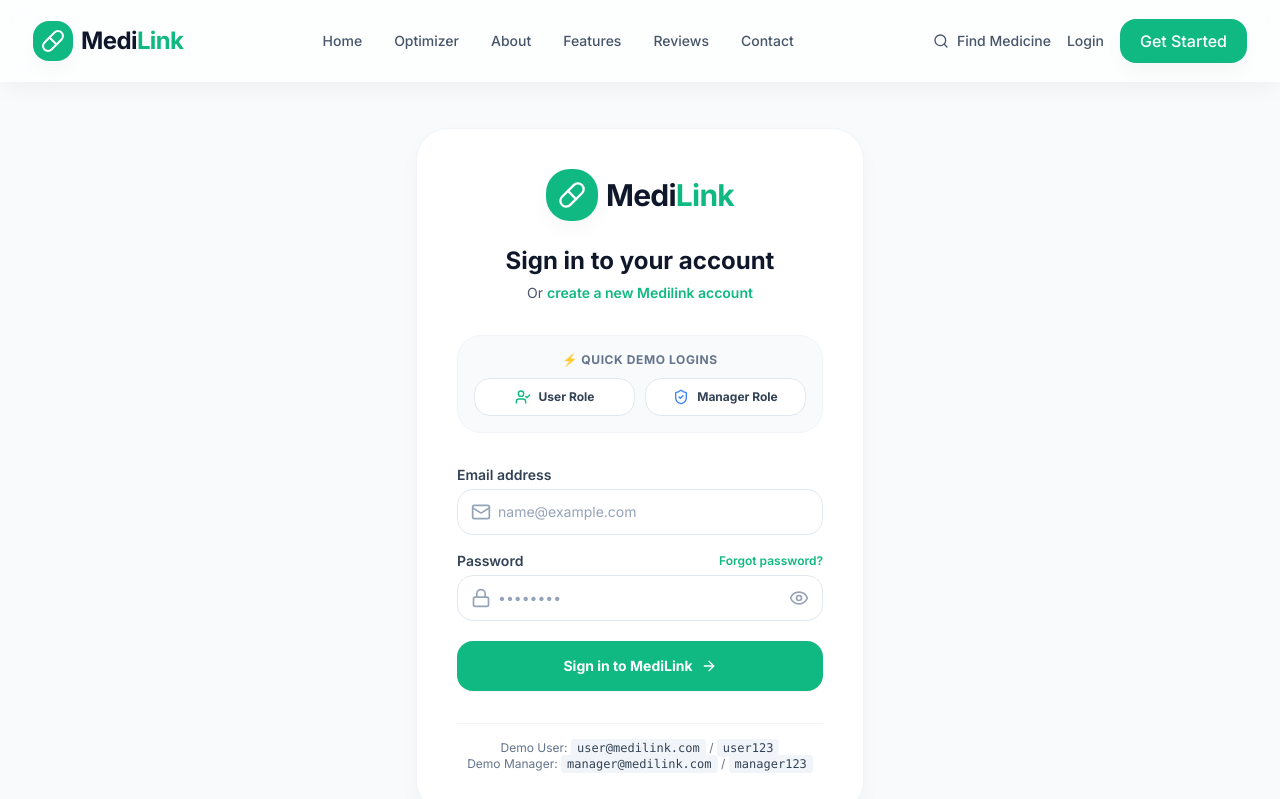
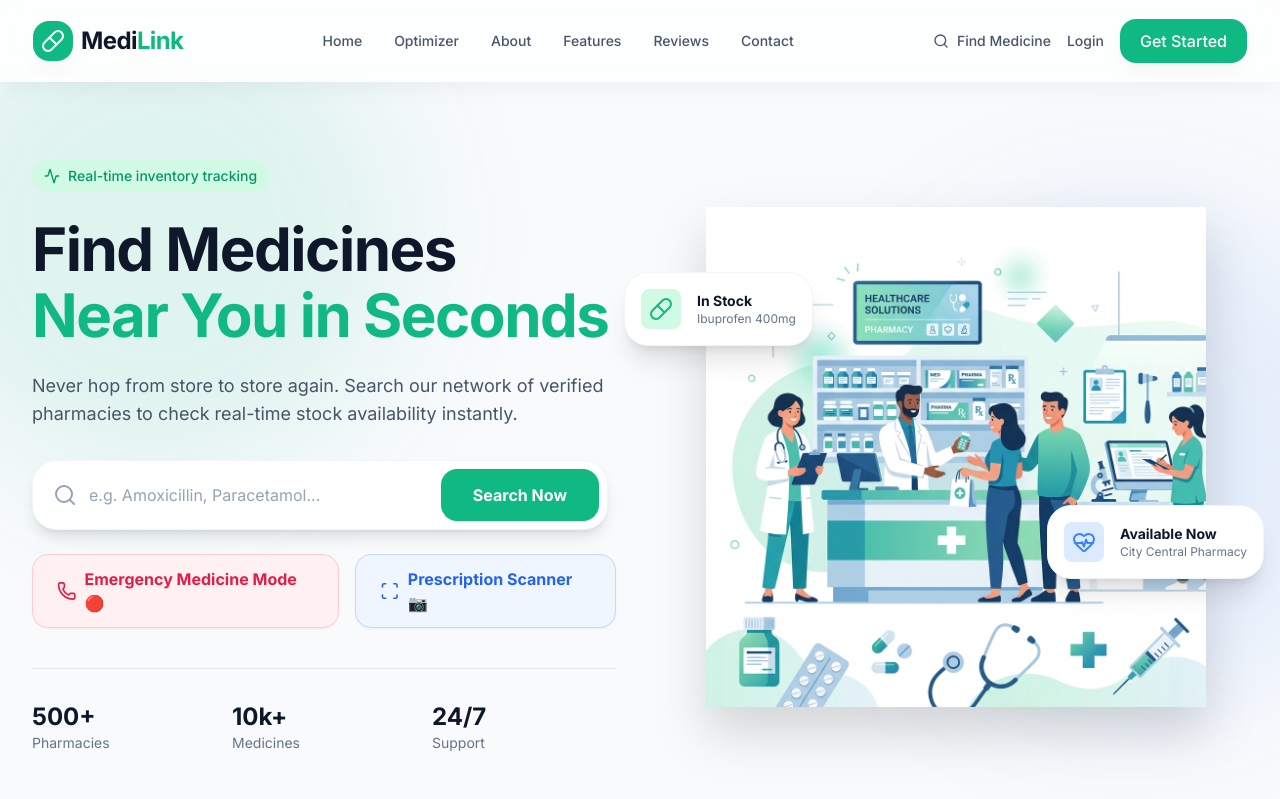
Before and after one commit to Mousumiparida123456/MEDILINK, a React (Vite) app: page / in a window 1280 px wide. Before the commit this address led to /login. Shown: the top 799 px of the page. Built offline with nearby package versions, Linux system fonts and the light colour scheme.

Commit message:
fix: restore Home page as default index route

```diff
--- a/src/App.tsx
+++ b/src/App.tsx
@@ -23,18 +23,7 @@ import { AuthProvider } from './context/AuthContext';
 import { ProtectedRoute } from './components/auth/ProtectedRoute';
 import { Toaster } from 'react-hot-toast';
 
-import { useAuth } from './context/AuthContext';
 
-function RootRedirect() {
-  const { isAuthenticated, user } = useAuth();
-  if (!isAuthenticated || !user) {
-    return <Navigate to="/login" replace />;
-  }
-  if (user.role === 'manager' || user.role === 'admin' || user.role === 'pharmacy') {
-    return <Navigate to="/manager/dashboard" replace />;
-  }
-  return <Navigate to="/user/dashboard" replace />;
-}
 
 function App() {
   return (
@@ -42,8 +31,8 @@ function App() {
       <BrowserRouter>
         <Routes>
           <Route path="/" element={<Layout />}>
-            {/* Initial Route: Redirect unauthenticated to Login, authenticated to Dashboard */}
-            <Route index element={<RootRedirect />} />
+            {/* Public Landing & Content Routes */}
+            <Route index element={<Home />} />
             <Route path="home" element={<Home />} />
             <Route path="about" element={<About />} />
             <Route path="features" element={<Features />} />
```
